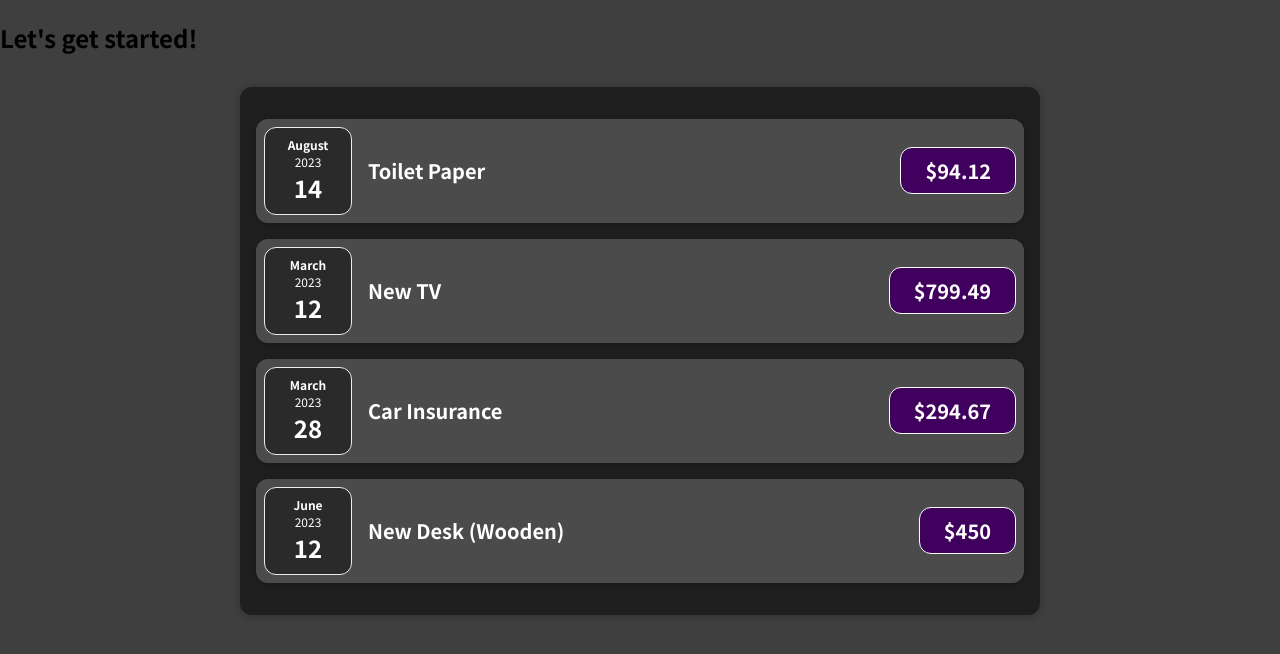
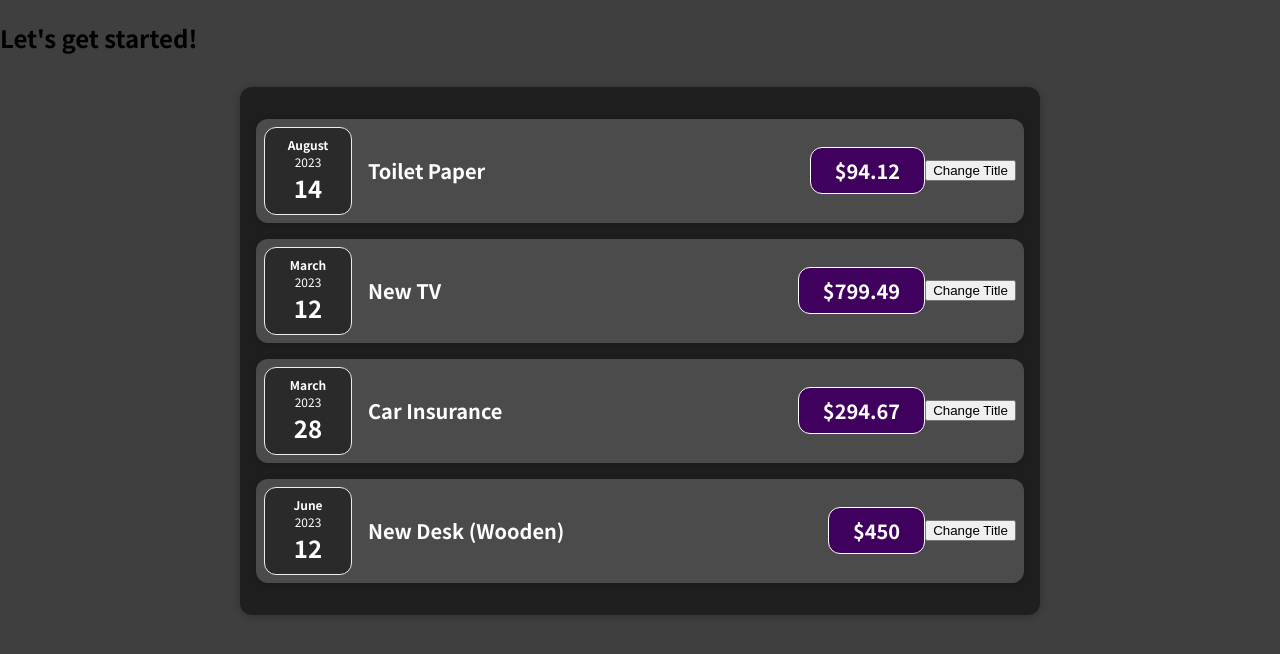
Before and after one commit to r4vaa/Web-dev-course, a JavaScript app in the folder React.js/01-starting-setup/: page / in a window 1280 px wide. Shown: the top 654 px of the page. Built offline with nearby package versions, Linux system fonts and the light colour scheme.

Commit message:
Event handler

```diff
--- a/React.js/01-starting-setup/src/components/ExpenseDate.js
+++ b/React.js/01-starting-setup/src/components/Expenses/ExpenseDate.js
@@ -1,6 +1,6 @@
 import './ExpenseDate.css'
 
-function ExpenseDate(props) {
+const ExpenseDate = (props) => {
     const month = props.date.toLocaleString('en-US',{ month: 'long' });
     const day = props.date.toLocaleString('en-US',{day: '2-digit'});
     const year = props.date.getFullYear();
--- a/React.js/01-starting-setup/src/components/ExpenseItem.js
+++ b/React.js/01-starting-setup/src/components/Expenses/ExpenseItem.js
@@ -1,10 +1,11 @@
 import ExpenseDate from './ExpenseDate';
-import Card from './Card';
+import Card from '../UI/Card';
 import './ExpenseItem.css' ;
 
-function ExpenseItem (props) {
-
-
+const ExpenseItem = (props) => {
+    const clickHandler = () => {
+        console.log('Clickeeddd!!!')
+    }
     return(
         <Card className='expense-item'>
             <ExpenseDate date={props.date}/>
@@ -12,6 +13,7 @@
                     <h2> {props.title} </h2>
                     <div className='expense-item__price'>${props.amount}</div>
                 </div>
+                <button onClick={clickHandler}>Change Title</button>
         </Card>
     )
 }
--- a/React.js/01-starting-setup/src/components/Expenses.js
+++ b/React.js/01-starting-setup/src/components/Expenses/Expenses.js
@@ -1,8 +1,8 @@
 import ExpenseItem from "./ExpenseItem";
-import Card from "./Card";
+import Card from "../UI/Card";
 import './Expenses.css';
 
-function Expenses(props){
+const Expenses = (props) => {
 
 return(
     <Card className="expenses">
--- a/React.js/01-starting-setup/src/components/Card.js
+++ b/React.js/01-starting-setup/src/components/UI/Card.js
@@ -1,7 +1,7 @@
 import './Card.css';
 
 
-function Card(props) {
+const Card = (props) => {
   const classes = 'card ' + props.className;
   return <div className= {classes}>{props.children}</div>
 }
```
Also changed, not shown: React.js/01-starting-setup/src/App.js (+8 -2 lines), React.js/01-starting-setup/src/components/Expenses/ExpenseDate.css (renamed from React.js/01-starting-setup/src/components/ExpenseDate.css), React.js/01-starting-setup/src/components/Expenses/ExpenseItem.css (renamed from React.js/01-starting-setup/src/components/ExpenseItem.css), React.js/01-starting-setup/src/components/Expenses/Expenses.css (renamed from React.js/01-starting-setup/src/components/Expenses.css), React.js/01-starting-setup/src/components/UI/Card.css (renamed from React.js/01-starting-setup/src/components/Card.css).
